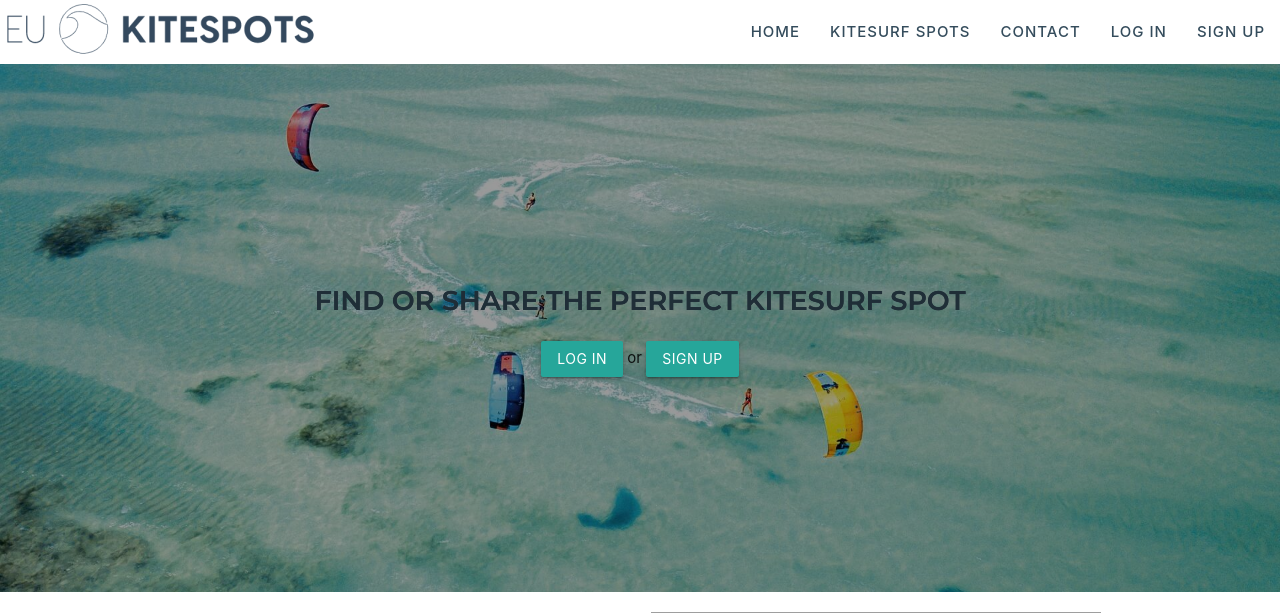
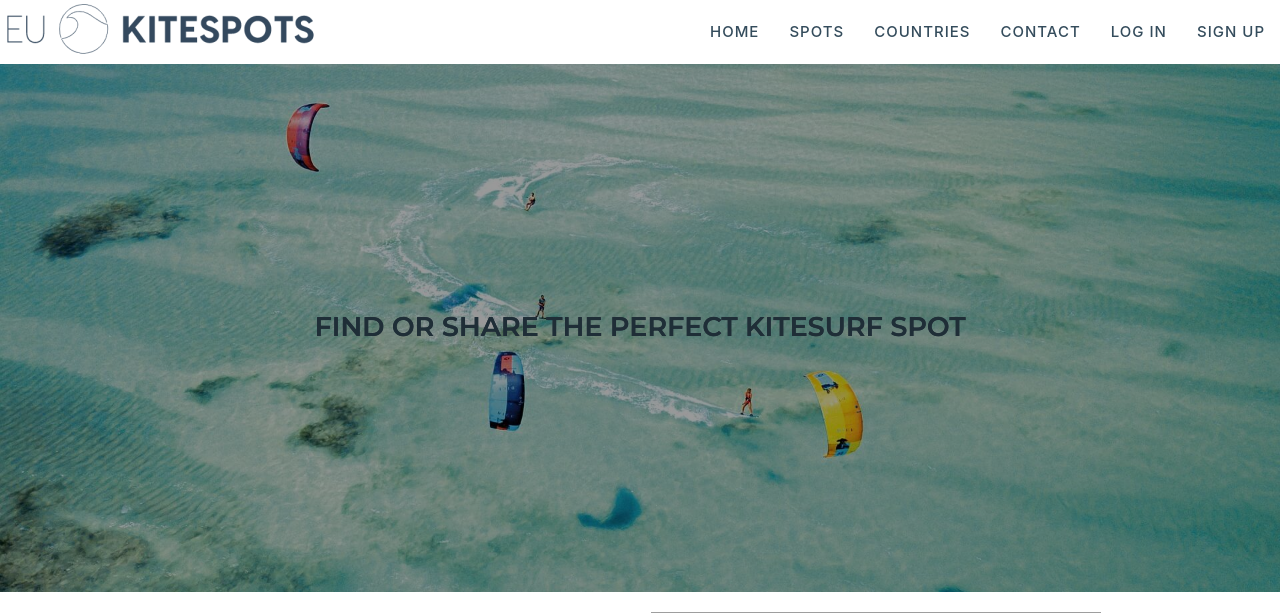
Before and after one commit to kristinabog/eu-kite-spots, a Flask app: page / in a window 1280 px wide. Shown: the top 613 px of the page. Run offline with Flask 2, Linux system fonts and the light colour scheme; data that the repository does not hold is empty; some libraries are stand-ins or nearby versions; grey boxes are pictures that could not be loaded.

Commit message:
Add fade in effect to kitespots.html and delete buttons header

```diff
--- a/static/css/style.css
+++ b/static/css/style.css
@@ -16,6 +16,43 @@
     justify-content: left;
 
     position: relative;
+
+    /* credit for fade in css: https://stackoverflow.com/questions/11679567/using-css-for-a-fade-in-effect-on-page-load */
+    -webkit-animation: fadein 2s; /* Safari, Chrome and Opera > 12.1 */
+       -moz-animation: fadein 2s; /* Firefox < 16 */
+        -ms-animation: fadein 2s; /* Internet Explorer */
+         -o-animation: fadein 2s; /* Opera < 12.1 */
+            animation: fadein 2s;
+}
+
+
+@keyframes fadein {
+    from { opacity: 0; }
+    to   { opacity: 1; }
+}
+
+/* Firefox < 16 */
+@-moz-keyframes fadein {
+    from { opacity: 0; }
+    to   { opacity: 1; }
+}
+
+/* Safari, Chrome and Opera > 12.1 */
+@-webkit-keyframes fadein {
+    from { opacity: 0; }
+    to   { opacity: 1; }
+}
+
+/* Internet Explorer */
+@-ms-keyframes fadein {
+    from { opacity: 0; }
+    to   { opacity: 1; }
+}
+
+/* Opera < 12.1 */
+@-o-keyframes fadein {
+    from { opacity: 0; }
+    to   { opacity: 1; }
 }
 
 .opaque-overlay {
@@ -65,12 +102,22 @@ nav ul a {
 
 .intro-p {
     text-align: justify;
-    font-size: 13.5px
+    font-size: 13.5px;
 }
 
 iframe {
     margin-top: 20px;
+
 }
+
+#fade-in {
+    -webkit-animation: fadein 2s; /* Safari, Chrome and Opera > 12.1 */
+       -moz-animation: fadein 2s; /* Firefox < 16 */
+        -ms-animation: fadein 2s; /* Internet Explorer */
+         -o-animation: fadein 2s; /* Opera < 12.1 */
+            animation: fadein 2s;
+}
+
 
 /*----------------- Footer */
 
--- a/templates/base.html
+++ b/templates/base.html
@@ -19,7 +19,8 @@
                 <a href="#" class="brand-logo"><img id="logo" src="../static/img/logo.png"></a>
                 <ul id="nav-mobile" class="right hide-on-med-and-down">
                     <li><a href="#">Home</a></li>
-                    <li><a href="#">Kitesurf Spots</a></li>
+                    <li><a href="#">Spots</a></li>
+                    <li><a href="#">Countries</a></li>
                     <li><a href="#">Contact</a></li>
                     <li><a href="#">Log In</a></li>
                     <li><a href="#">Sign up</a></li>
@@ -27,14 +28,8 @@
             </div>
         </nav>
 
-        <div class="callout-container">
-            <div class="row center-align">
-            {% block header %}
-            {% endblock %}
-            </div>
-            <div class="opaque-overlay">&nbsp;</div>
-        </div>
-
+        {% block header %}
+        {% endblock %}
 
     </header>
 
--- a/templates/kitespots.html
+++ b/templates/kitespots.html
@@ -1,15 +1,15 @@
 {% extends "base.html" %}
 {% block header %}
+        <div class="callout-container">
+            <div class="row center-align">
                 <h1 id="callout-header">Find or share the perfect KiteSurf Spot</h1>
-                <p>
-                    <a class="waves-effect waves-light btn" href="#">Log in</a>
-                    or
-                    <a class="waves-effect waves-light btn pulse" href="#">Sign up</a>
-                </p>
+                </div>
+            <div class="opaque-overlay">&nbsp;</div>
+        </div>
 {% endblock %}
 {% block content %}
 
-    <div class="container">
+    <div class="container" id="fade-in">
         <div class="row">
             <div class="col s12 m6">
                 <div class="row">
```
